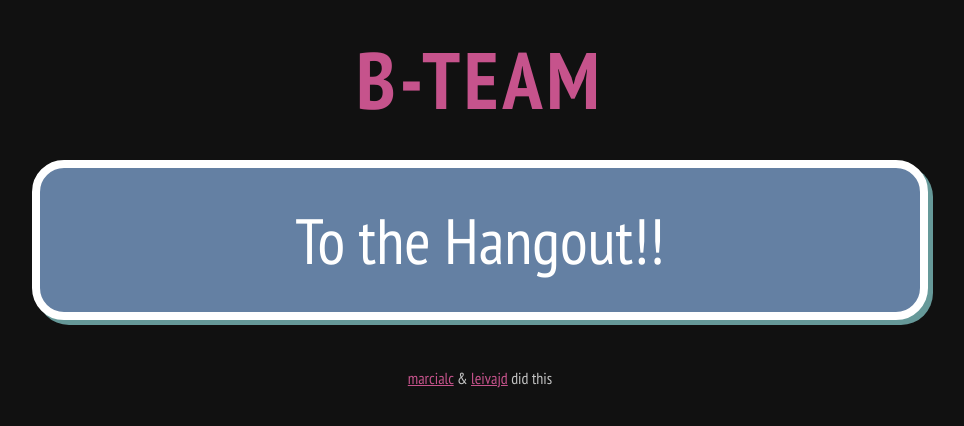
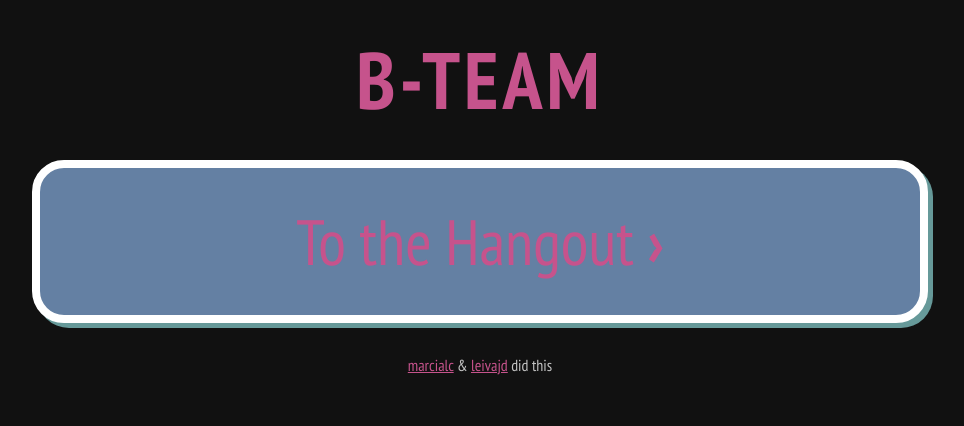
Before and after one commit to jleiva/bteam-hangout, a plain HTML site: page index.html in a window 1280 px wide. Shown: the whole page, without its empty margins (160-1124 px from the left). Drawn offline with nearby package versions, Linux system fonts and the light colour scheme.

Commit message:
URL added, replace button

```diff
--- a/index.html
+++ b/index.html
@@ -29,7 +29,7 @@
 <div class="container">
   <h1 class="title">B-Team</h1>
   <audio class="js-batisound" src="assets/batman-song.mp3" preload></audio>
-  <button id="bati-sound" class="ui-bati-btn">To the Hangout!!</button>
+  <a id="bati-sound" class="ui-bati-btn" href="https://plus.google.com/hangouts/_/event/ckoi4v4miigigpjv2csermd489g?authuser=0">To the Hangout <b>&rsaquo;</b></a>
 
   <footer>
     <p><a href="https://twitter.com/marcialc">marcialc</a> & <a href="https://twitter.com/leivajd">leivajd</a> did this</p>
--- a/sass/main.scss
+++ b/sass/main.scss
@@ -14,19 +14,25 @@ body {
 .ui-bati-btn {
     @include border-radius(.5em);
     @include box-shadow(5px 5px 0 #699);
-    @include hide-text();
-    background: url(../img/play.png) no-repeat 50% 50% #6480a3;
+    background: /*url(../img/play.png)*/ no-repeat 50% 50% #6480a3;
     background-size: 79px 95px; border: 8px solid white; color: #FFF;
-    cursor: pointer; font-size: 4em; height: 160px; margin-bottom: .5em;
-    width: 70%;
+    cursor: pointer; display: block; font-size: 2em; margin: 0 auto .5em;
+    padding: .5em 0; text-decoration: none; width: 70%;
 
     @include breakpoint($baby-bear) {
-        background-image: none; text-align: center; text-indent: 0;
-
+        background-image: none; font-size: 4em; text-align: center;
+        text-indent: 0;
     }
 
     &:hover {
         background-color: #808C99;
+    }
+    &:visited {
+        color: #FFF;
+    }
+
+    b {
+        font-size: 1em;
     }
 }
 
```
Also changed, not shown: css/main.css.
